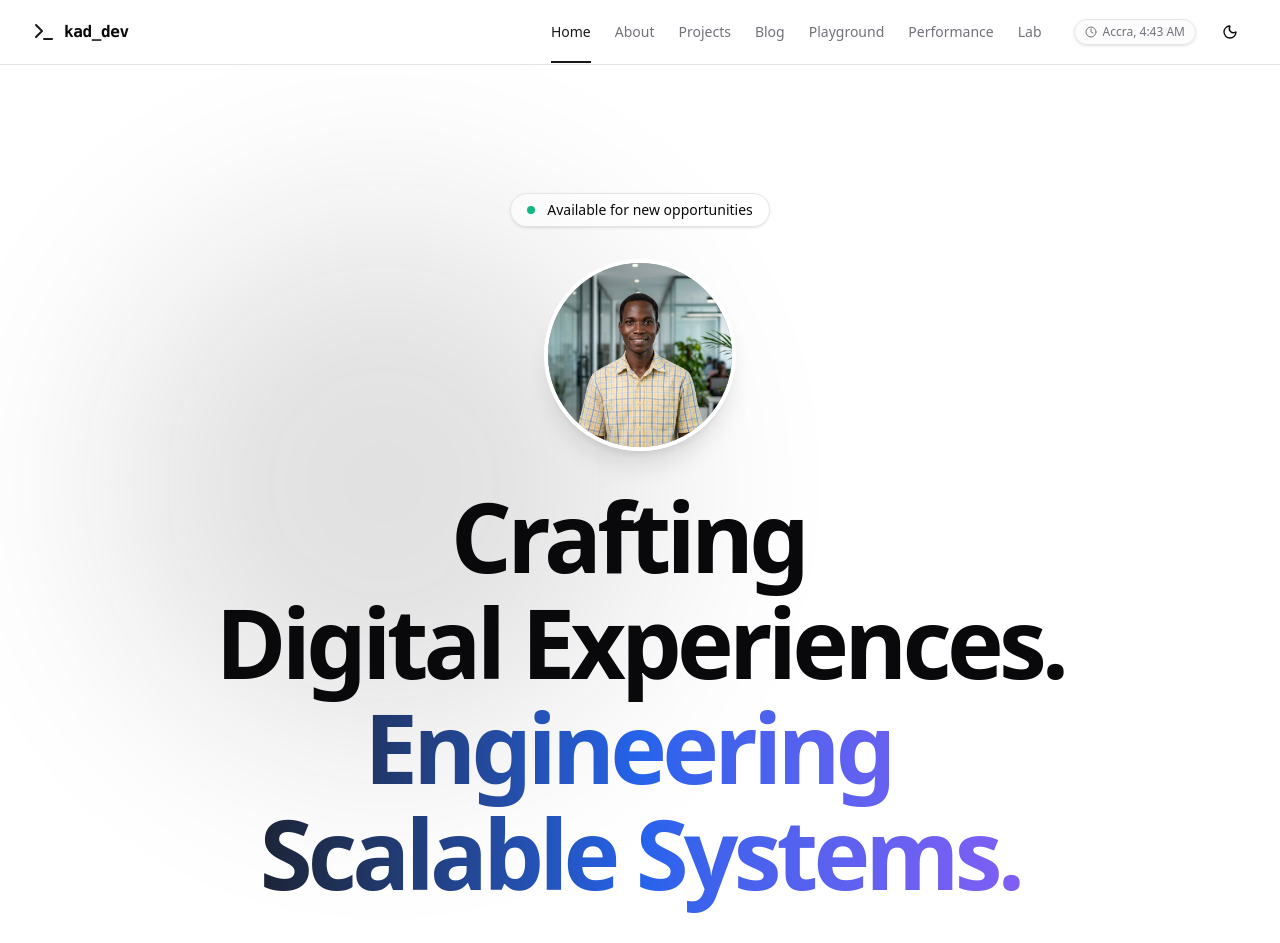
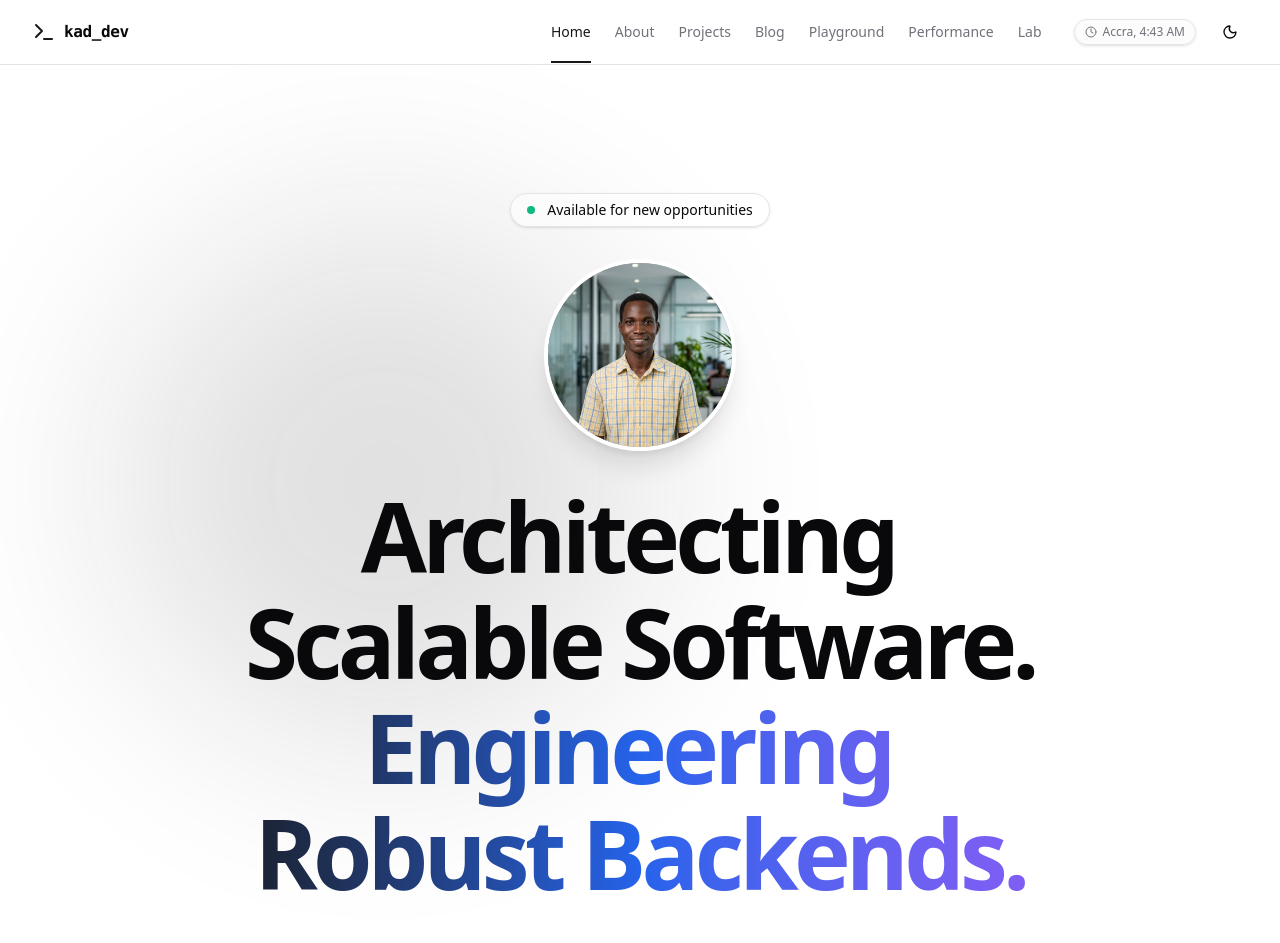
Before and after one commit to djayourikelvinatsu-hub/my_portfolio, a Next.js app: page / in a window 1280 px wide. Shown: the top 943 px of the page. Built offline with nearby package versions, Linux system fonts and the light colour scheme; grey boxes are pictures that could not be loaded.

Commit message:
Update hero headline to software engineering terms

```diff
--- a/src/app/page.tsx
+++ b/src/app/page.tsx
@@ -89,12 +89,12 @@ export default function Home() {
           </motion.div>
 
           <h1 className="text-4xl sm:text-5xl md:text-7xl lg:text-8xl font-black tracking-tighter mb-4 sm:mb-6 leading-[1.1]">
-            <motion.span variants={wordVariants} className="inline-block mr-[0.25em]">Crafting</motion.span>
-            <motion.span variants={wordVariants} className="inline-block">Digital Experiences.</motion.span>
+            <motion.span variants={wordVariants} className="inline-block mr-[0.25em]">Architecting</motion.span>
+            <motion.span variants={wordVariants} className="inline-block">Scalable Software.</motion.span>
             <br className="hidden lg:block" />
             <span className="inline-block text-transparent bg-clip-text bg-gradient-to-r from-primary via-chart-2 to-chart-4 pb-2 pt-2 lg:pt-0">
               <motion.span variants={wordVariants} className="inline-block mr-[0.25em]">Engineering</motion.span>
-              <motion.span variants={wordVariants} className="inline-block">Scalable Systems.</motion.span>
+              <motion.span variants={wordVariants} className="inline-block">Robust Backends.</motion.span>
             </span>
           </h1>
 
```
